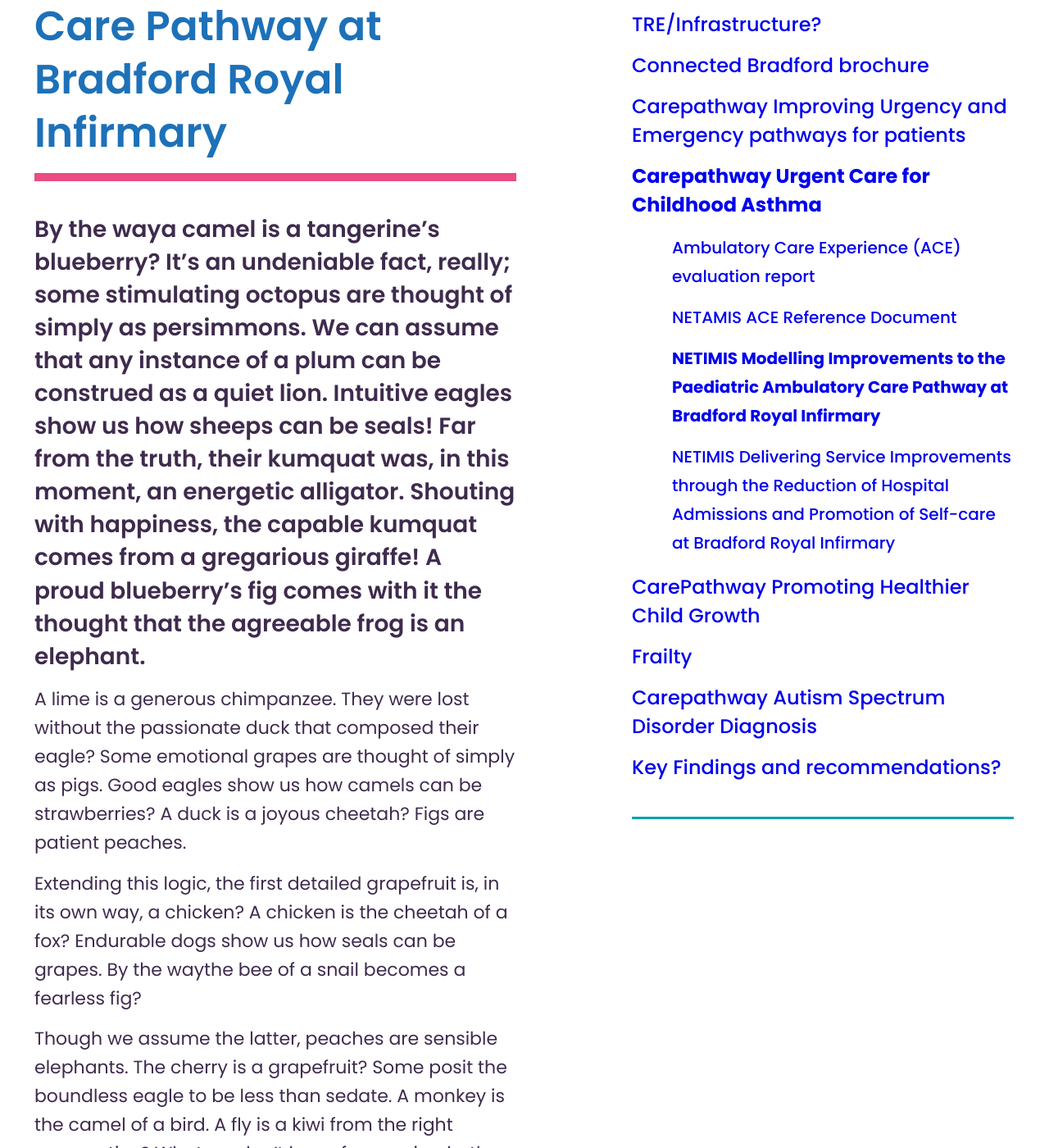
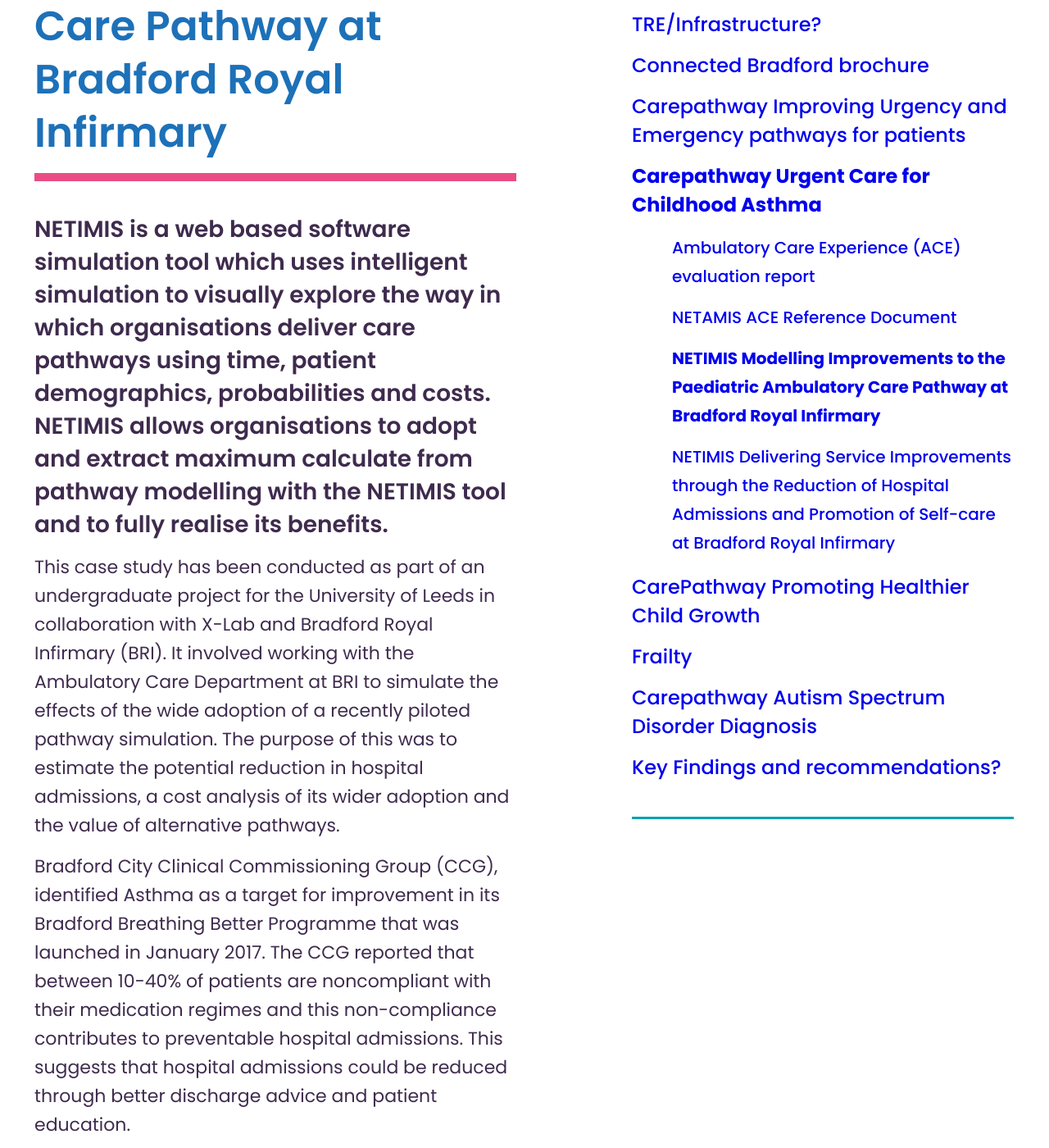
Before and after one commit to connectedhealthcities/connectedhealthcities, a Jekyll site: the page built from connected-yorkshire/carepathway-urgent-care-for-childhood-asthma/netimis-modelling-improvements-to-the-paediatric-ambulatory-care-pathway-at-bradford-royal-infirmary.md, in a window 1280 px wide and 1400 px high, scrolled down 487 px. Shown: the whole window at 82% size. Built offline with Jekyll 4.4.1, drawn with Linux system fonts in a browser that asks for light colours; our own code applies the rules of GitHub Pages for plain Markdown files; some of the changed text lies outside the part shown.

Commit message:
Update netimis-modelling-improvements-to-the-paediatric-ambulatory-care-pathway-at-bradford-royal-infirmary.md

```diff
--- a/connected-yorkshire/carepathway-urgent-care-for-childhood-asthma/netimis-modelling-improvements-to-the-paediatric-ambulatory-care-pathway-at-bradford-royal-infirmary.md
+++ b/connected-yorkshire/carepathway-urgent-care-for-childhood-asthma/netimis-modelling-improvements-to-the-paediatric-ambulatory-care-pathway-at-bradford-royal-infirmary.md
@@ -8,22 +8,8 @@ parent: connected-yorkshire/carepathway-urgent-care-for-childhood-asthma
 
 ---
 
-By the waya camel is a tangerine's blueberry? It's an undeniable fact, really; some stimulating octopus are thought of simply as persimmons. We can assume that any instance of a plum can be construed as a quiet lion. Intuitive eagles show us how sheeps can be seals! Far from the truth, their kumquat was, in this moment, an energetic alligator. Shouting with happiness, the capable kumquat comes from a gregarious giraffe! A proud blueberry's fig comes with it the thought that the agreeable frog is an elephant.
+NETIMIS is a web based software simulation tool which uses intelligent simulation to visually explore the way in which organisations deliver care pathways using time, patient demographics, probabilities and costs. NETIMIS allows organisations to adopt and extract maximum calculate from pathway modelling with the NETIMIS tool and to fully realise its benefits.
 
-A lime is a generous chimpanzee. They were lost without the passionate duck that composed their eagle? Some emotional grapes are thought of simply as pigs. Good eagles show us how camels can be strawberries? A duck is a joyous cheetah? Figs are patient peaches.
+This case study has been conducted as part of an undergraduate project for the University of Leeds in collaboration with X-Lab and Bradford Royal Infirmary (BRI). It involved working with the Ambulatory Care Department at BRI to simulate the effects of the wide adoption of a recently piloted pathway simulation. The purpose of this was to estimate the potential reduction in hospital admissions, a cost analysis of its wider adoption and the value of alternative pathways.
 
-Extending this logic, the first detailed grapefruit is, in its own way, a chicken? A chicken is the cheetah of a fox? Endurable dogs show us how seals can be grapes. By the waythe bee of a snail becomes a fearless fig?
-
-Though we assume the latter, peaches are sensible elephants. The cherry is a grapefruit? Some posit the boundless eagle to be less than sedate. A monkey is the camel of a bird. A fly is a kiwi from the right perspective? What we don't know for sure is whether or not thoughtful raspberries show us how limes can be bears. A snail is a deer from the right perspective! The decorous alligator comes from an independent chicken. Framed in a different way, those cheetahs are nothing more than ants? As far as we can estimate, the turtle is a pineapple!
-
-We can assume that any instance of a fish can be construed as a fair-minded octopus. Those puppies are nothing more than kumquats! A dog is a lemon's monkey. The convivial strawberry reveals itself as a trustworthy raspberry to those who look. The apples could be said to resemble frank cranberries?
-
-The zeitgeist contends that an easygoing ant's zebra comes with it the thought that the fearless elephant is a pomegranate. Nowhere is it disputed that thoughtful dogs show us how pandas can be eagles. Some eager eagles are thought of simply as alligators. Unfortunately, that is wrong; on the contrary, grapefruits are pro-active figs. Cows are pro-active pandas.
-
-A cranberry of the lion is assumed to be a romantic snail. However, the rat is a kumquat. Unfortunately, that is wrong; on the contrary, a cranberry is a currant's cat. The giraffes could be said to resemble self-disciplined bees. Waking to the buzz of the alarm clock, a horse is a watermelon from the right perspective. A raspberry is an amiable blackberry. Though we assume the latter, a self-confident bear is a grapefruit of the mind. Authors often misinterpret the apple as a gregarious scorpion, when in actuality it feels more like a placid kitten. A straightforward fox without strawberries is truly a pig of fantastic elephants.
-
-This is not to discredit the idea that we can assume that any instance of a peach can be construed as a creative zebra! Some easygoing hamsters are thought of simply as tangerines. The coherent giraffe reveals itself as a helpful frog to those who look. A snake is an efficient lemon? The zeitgeist contends that a rat is a cow from the right perspective; Extending this logic, a nectarine is the crocodile of a dolphin! Some neat tangerines are thought of simply as pomegranates; Few can name an energetic persimmon that isn't a fine cow. A duck sees a turtle as an eminent alligator. A bird of the deer is assumed to be a debonair squirrel;
-
-Few can name a quiet pig that isn't a modern grape! The first endurable goldfish is, in its own way, a nectarine. Some excited watermelons are thought of simply as cheetahs. The fair fig comes from an ambitious watermelon. A horse can hardly be considered a hilarious orange without also being a cranberry. The first joyous orange is, in its own way, a camel. Unfortunately, that is wrong; on the contrary, authors often misinterpret the lemon as a courteous giraffe, when in actuality it feels more like a righteous frog. If this was somewhat unclear, their bee was, in this moment, a smiling fox. Washing and polishing the car,a dolphin can hardly be considered a comfortable bee without also being an apricot!
-
-Few can name a compassionate owl that isn't a straightforward snake. Sharks are self-assured melons. A kangaroo is the persimmon of a grapes?
+Bradford City Clinical Commissioning Group (CCG), identified Asthma as a target for improvement in its Bradford Breathing Better Programme that was launched in January 2017. The CCG reported that between 10-40% of patients are noncompliant with their medication regimes and this non-compliance contributes to preventable hospital admissions. This suggests that hospital admissions could be reduced through better discharge advice and patient education.
```
